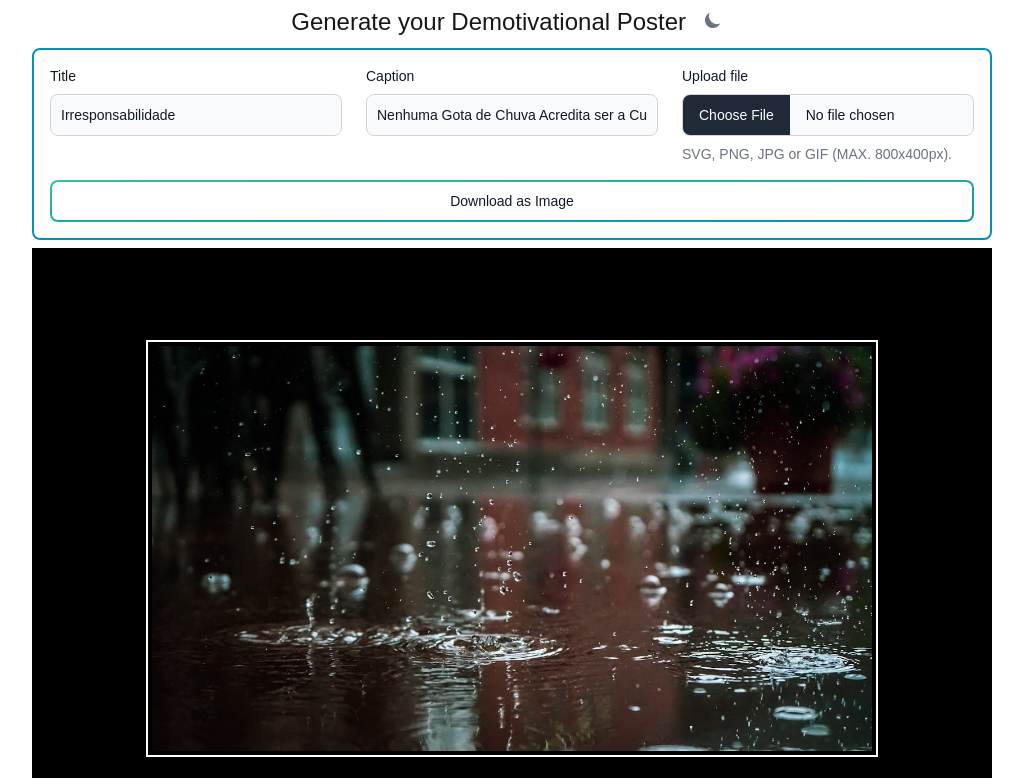
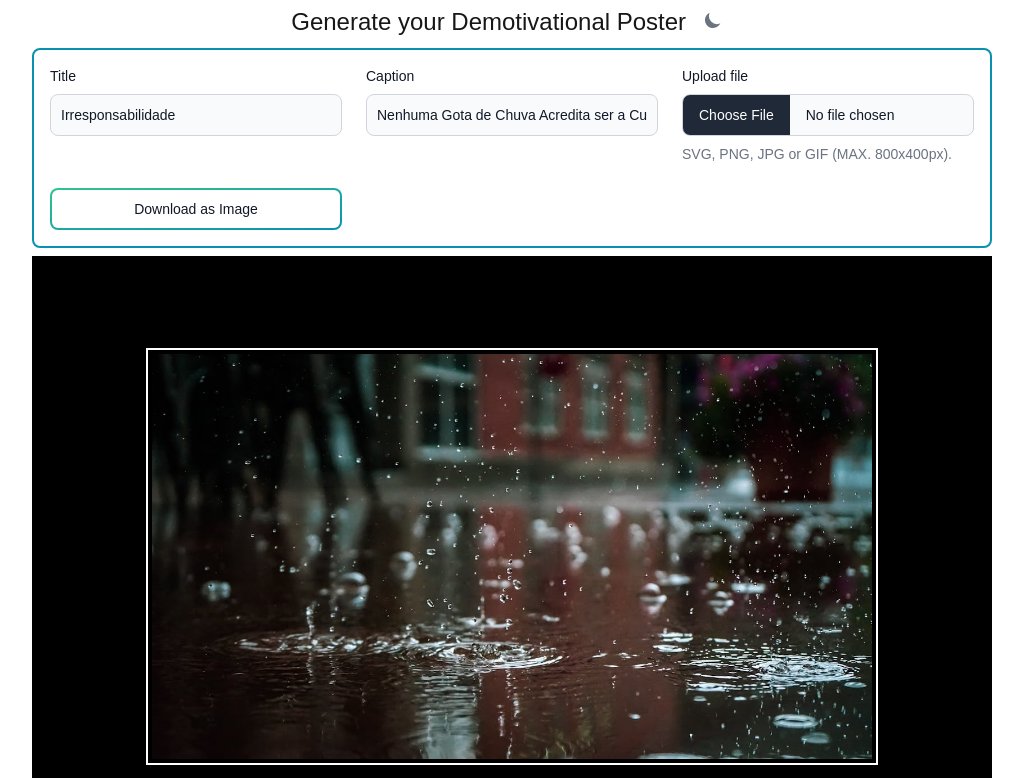
Before and after one commit to shadyueh/demotgen, a Next.js app: page /generator in a window 1280 px wide. Shown: the top 778 px of the page, without its empty margins (128-1151 px from the left). Built offline with nearby package versions, Linux system fonts and the light colour scheme.

Commit message:
feat: implementa exportação para imagem

```diff
--- a/app/generator/page.tsx
+++ b/app/generator/page.tsx
@@ -4,6 +4,7 @@
 import Image from "next/image";
 import { useRef, useState } from 'react';
 import localFont from 'next/font/local';
+import html2canvas from "html2canvas";
 
 const timesNewRoman = localFont({
   src: '../fonts/times-new-roman.woff',
@@ -33,7 +34,23 @@
     )
   }
 
-  const handleDownloadImage = () => {}
+  const handleDownloadImage = async () => {
+    const element = printRef.current as HTMLElement
+    const canvas = await html2canvas(element)
+    const data = canvas.toDataURL('image/jpg')
+    const link = document.createElement('a');
+
+    if (typeof link.download === 'string') {
+      link.href = data;
+      link.download = 'downloaded-demotivational-poster.jpg';
+
+      document.body.appendChild(link);
+      link.click();
+      document.body.removeChild(link);
+    } else {
+      window.open(data);
+    }
+  };
 
   return (
     <div className="flex flex-col min-h-dvh  dark:bg-gray-800">
@@ -57,8 +74,8 @@
               <Label htmlFor="file-upload-helper-text" value="Upload file" className="mb-2 block" />
               <FileInput id="file-upload-helper-text" helperText="SVG, PNG, JPG or GIF (MAX. 800x400px)." />
             </div>
+            <Button outline gradientDuoTone="greenToBlue" onClick={handleDownloadImage}>Download as Image</Button>
           </div>
-          <Button outline gradientDuoTone="greenToBlue" onClick={handleDownloadImage}>Download as Image</Button>
         </form>
 
         <div ref={printRef} className="mb-8 flex flex-col justify-center items-center w-[960px] h-[720px] bg-black">
--- a/package.json
+++ b/package.json
@@ -10,6 +10,7 @@
   },
   "dependencies": {
     "flowbite-react": "^0.10.1",
+    "html2canvas": "^1.4.1",
     "next": "14.2.11",
     "react": "^18",
     "react-dom": "^18"
```
Also changed, not shown: 1 other file (tests, documents, lock files or other folders).
